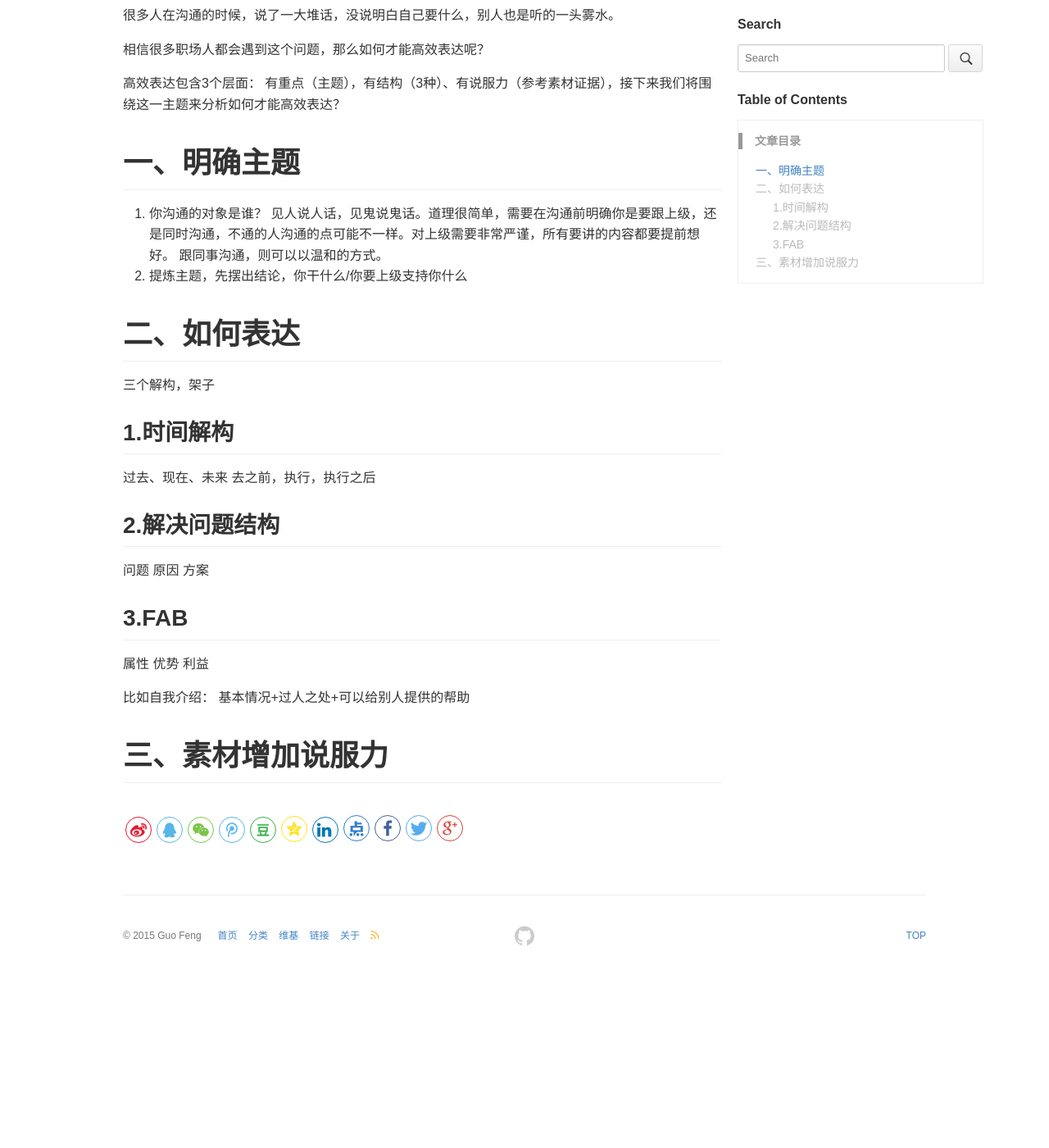
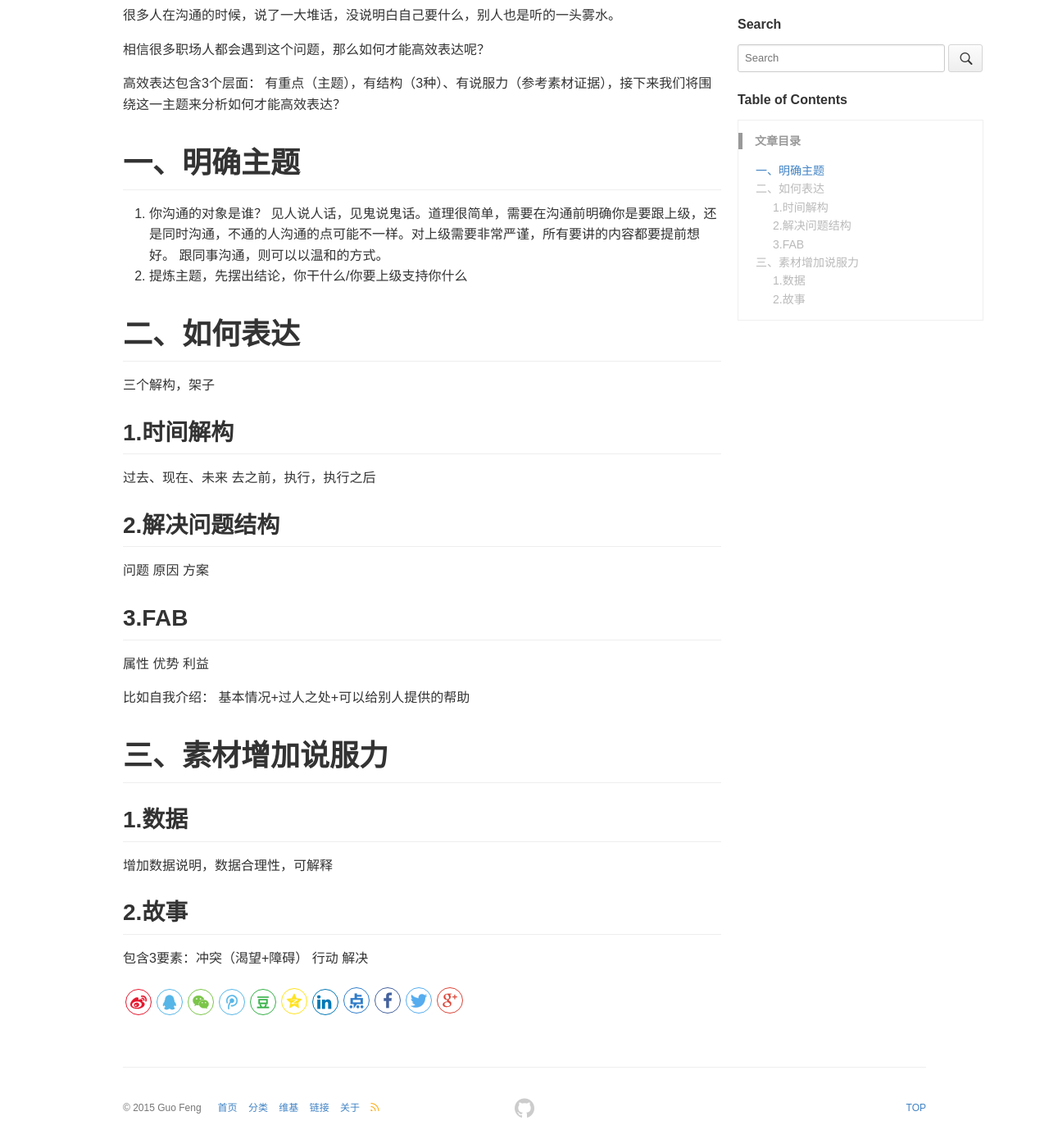
Before and after one commit to guofeng007/guofeng007.github.com, a Jekyll site: the page built from _posts/blog/2020-3-13-how-to-present.md, in a window 1280 px wide and 1400 px high, scrolled down 214 px. Shown: the whole window at 82% size. Built offline with Jekyll 4.4.1, drawn with Linux system fonts in a browser that asks for light colours; before the commit the page ends 1404 px from its top, so only the background shows below that.

Commit message:
Update 2020-3-13-how-to-present.md

```diff
--- a/_posts/blog/2020-3-13-how-to-present.md
+++ b/_posts/blog/2020-3-13-how-to-present.md
@@ -39,4 +39,14 @@ keywords: 高效，表达
 
 比如自我介绍： 基本情况+过人之处+可以给别人提供的帮助
 
+
+
 # 三、素材增加说服力
+
+## 1.数据
+
+增加数据说明，数据合理性，可解释
+
+## 2.故事
+
+包含3要素：冲突（渴望+障碍） 行动 解决
```
